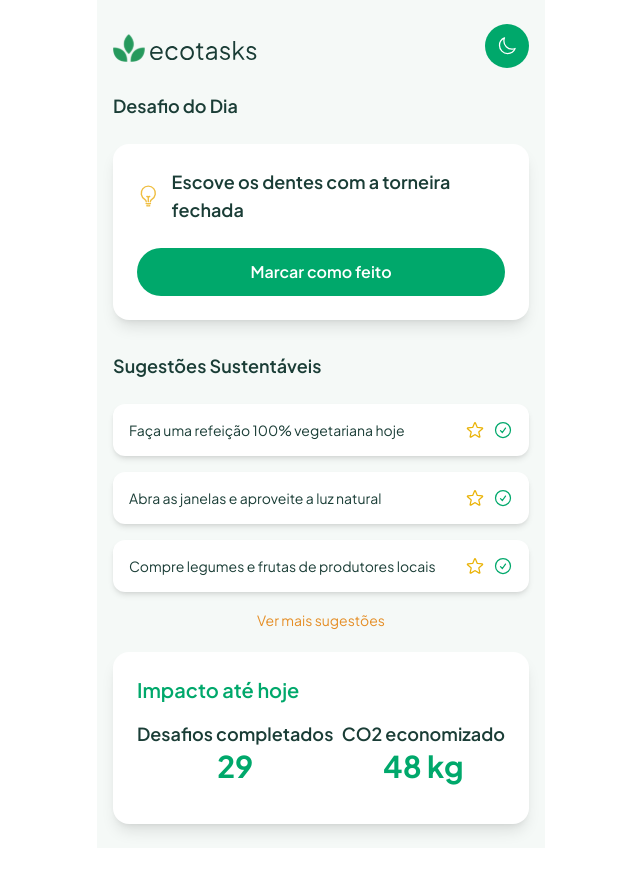
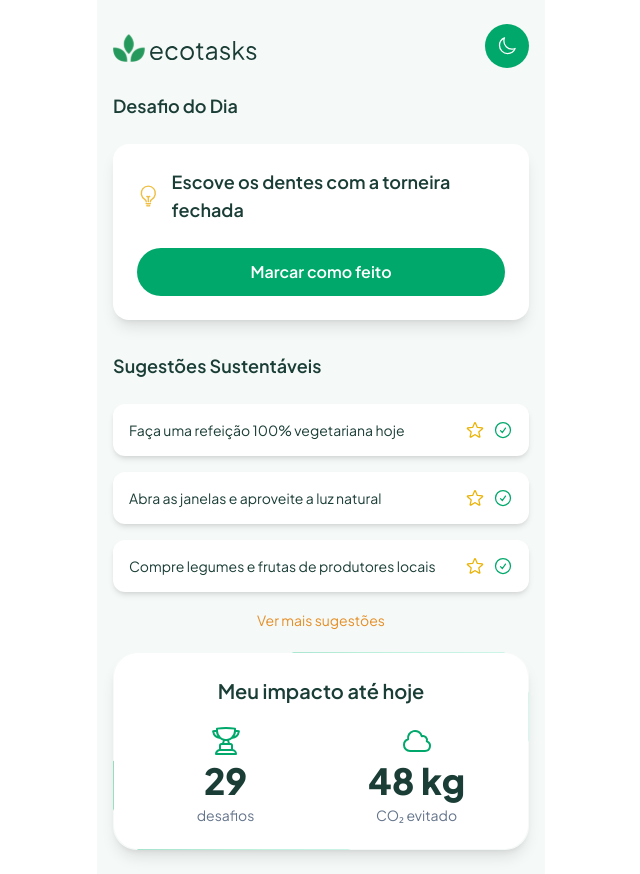
Before and after one commit to juliabacchi1/ecotasks, a React (Vite) app: page / in a window 1280 px wide. Shown: the whole page, without its empty margins (319-959 px from the left). Before the commit the page ends 848 px from the top, so only its background shows below. Built offline with nearby package versions, Linux system fonts and the light colour scheme.

Commit message:
Alterado o numero de sugestoes aparente e concluído, melhora no design do impactstats

```diff
--- a/src/components/Lists/SuggestionsSection.jsx
+++ b/src/components/Lists/SuggestionsSection.jsx
@@ -4,18 +4,32 @@ import SuggestionsSortable from "./SuggestionsSortable";
 export default function SuggestionsSection({ sugestoes, desafioDoDia }) {
   const [completedSuggestions, setCompletedSuggestions] = useState([]);
   const [favoriteSuggestions, setFavoriteSuggestions] = useState([]);
+  const [showCount, setShowCount] = useState(3); // Estado para controlar quantas sugestões mostrar
+  const [isShowMore, setIsShowMore] = useState(true); // Estado para controlar "Ver mais" ou "Ver menos"
 
+  // Filtra as sugestões para excluir o desafio do dia
   const sugestoesFiltradas = sugestoes.filter(
     (sugestao) => sugestao !== desafioDoDia
   );
-  const sugestoesParaExibir = sugestoesFiltradas.slice(0, 3);
 
+  // Organiza a lista com as concluídas no final
+  const sugestoesParaExibir = [
+    ...sugestoesFiltradas.filter(
+      (sugestao) => !completedSuggestions.includes(sugestao)
+    ),
+    ...sugestoesFiltradas.filter((sugestao) =>
+      completedSuggestions.includes(sugestao)
+    ),
+  ].slice(0, showCount); // Limita a quantidade de sugestões com base no showCount
+
+  // Lida com a conclusão de uma sugestão
   const handleCompleteSuggestion = (sugestao) => {
     if (!completedSuggestions.includes(sugestao)) {
       setCompletedSuggestions([...completedSuggestions, sugestao]);
     }
   };
 
+  // Lida com a mudança de favorito de uma sugestão
   const toggleFavorite = (sugestao) => {
     if (favoriteSuggestions.includes(sugestao)) {
       setFavoriteSuggestions(
@@ -25,6 +39,21 @@ export default function SuggestionsSection({ sugestoes, desafioDoDia }) {
       setFavoriteSuggestions([...favoriteSuggestions, sugestao]);
     }
   };
+
+const handleLoadMore = () => {
+  if (isShowMore) {
+    // Quando em "Ver mais", adiciona 3 sugestões
+    setShowCount((prev) => prev + 3);
+    if (showCount + 3 >= sugestoesFiltradas.length) {
+      setIsShowMore(false); // Muda para "Ver menos" se não houver mais sugestões
+    }
+  } else {
+    // Quando em "Ver menos", volta para o início (apenas 3 sugestões)
+    setShowCount(3);
+    setIsShowMore(true); // Muda para "Ver mais" após voltar para o início
+  }
+};
+
 
   return (
     <section className="mt-8">
@@ -40,10 +69,15 @@ export default function SuggestionsSection({ sugestoes, desafioDoDia }) {
 
       <div className="text-center mt-4">
         <button
-          aria-label="Ver mais sugestões sustentáveis"
+          onClick={handleLoadMore}
+          aria-label={
+            isShowMore
+              ? "Ver mais sugestões sustentáveis"
+              : "Ver menos sugestões"
+          }
           className="text-[#E58E26] text-sm cursor-pointer hover:underline bg-transparent border-none"
         >
-          Ver mais sugestões
+          {isShowMore ? "Ver mais sugestões" : "Ver menos"}
         </button>
       </div>
     </section>
--- a/src/components/Stats/ImpactStats.jsx
+++ b/src/components/Stats/ImpactStats.jsx
@@ -1,26 +1,34 @@
+import { TrophyIcon, CloudIcon } from "@heroicons/react/24/outline";
+
 export default function ImpactStats({ completed, co2 }) {
   return (
-    <div className="bg-white dark:bg-[#2A2A2A] p-6 rounded-2xl shadow-lg">
-      <h3 className="text-xl font-semibold text-[#00A86B] dark:text-[#6EE7B7] mb-4">
-        Impacto até hoje
-      </h3>
+    <div className="relative overflow-hidden rounded-3xl shadow-lg p-[1px]">
+      <div className="absolute inset-0 bg-gradient-to-br from-[#00a86b] via-[#6ee7b7] to-[#b2f5ea] animate-[spin_6s_linear_infinite] rounded-3xl opacity-40" />
+      <div className="relative z-10 bg-white dark:bg-[#1E1E1E] rounded-3xl p-6">
+        <h3 className="text-xl text-center font-semibold dark:text-[#6EE7B7] mb-5">
+          Meu impacto até hoje
+        </h3>
 
-      <div className="flex justify-between mb-4">
-        <div className="text-center">
-          <p className="text-lg font-semibold text-[#1A3D36] dark:text-[#E5E5E5]">
-            Desafios completados
-          </p>
-          <p className="text-3xl font-bold text-[#00A86B] dark:text-[#6EE7B7]">
-            {completed}
-          </p>
-        </div>
-        <div className="text-center">
-          <p className="text-lg font-semibold text-[#1A3D36] dark:text-[#E5E5E5]">
-            CO2 economizado
-          </p>
-          <p className="text-3xl font-bold text-[#00A86B] dark:text-[#6EE7B7]">
-            {co2} kg
-          </p>
+        <div className="grid grid-cols-2 gap-4">
+          <div className="flex flex-col items-center gap-1">
+            <TrophyIcon className="h-8 w-8 text-[#00A86B]" />
+            <p className="text-4xl font-extrabold text-[#1A3D36] dark:text-[#E5E5E5]">
+              {completed}
+            </p>
+            <span className="text-sm text-[#64748b] dark:text-[#94a3b8]">
+              desafios
+            </span>
+          </div>
+
+          <div className="flex flex-col items-center gap-1">
+            <CloudIcon className="h-8 w-8 text-[#00A86B]" />
+            <p className="text-4xl font-extrabold text-[#1A3D36] dark:text-[#E5E5E5]">
+              {co2 > 0 ? Math.round(co2) : 0} kg{" "}
+            </p>
+            <span className="text-sm text-[#64748b] dark:text-[#94a3b8]">
+              CO₂ evitado
+            </span>
+          </div>
         </div>
       </div>
     </div>
--- a/src/pages/AppShell/AppShell.jsx
+++ b/src/pages/AppShell/AppShell.jsx
@@ -10,8 +10,7 @@ export default function AppShell() {
   const [co2, setCo2] = useState(48);
   const [challengeDone, setChallengeDone] = useState(false);
   const [isDarkMode, setIsDarkMode] = useState(false);
-
-  const sugestoes = suggestions;
+  const [sugestoes, setSugestoes] = useState(suggestions);
 
   function getSugestaoDoDia(lista) {
     const hoje = new Date();
@@ -28,6 +27,40 @@ export default function AppShell() {
       setCo2((prev) => prev + 2);
       setChallengeDone(true);
     }
+  };
+
+  const handleCompleteSuggestion = (id) => {
+    // Atualiza a sugestão como concluída
+    const updatedSugestoes = sugestoes.map((sugestao) => {
+      if (sugestao.title === id) {
+        return { ...sugestao, completed: true }; // Marca como concluída
+      }
+      return sugestao;
+    });
+
+    // Organiza as sugestões em blocos de 3
+    const sugestoesPorBloco = [];
+    let blocoAtual = [];
+
+    updatedSugestoes.forEach((sugestao, index) => {
+      blocoAtual.push(sugestao);
+      if (blocoAtual.length === 3 || index === updatedSugestoes.length - 1) {
+        sugestoesPorBloco.push(blocoAtual);
+        blocoAtual = [];
+      }
+    });
+
+    // Para cada bloco, movemos as completadas para o final
+    const reorganizedSugestoes = sugestoesPorBloco.map((bloco) => {
+      const completadas = bloco.filter((sugestao) => sugestao.completed);
+      const pendentes = bloco.filter((sugestao) => !sugestao.completed);
+      return [...pendentes, ...completadas]; // Move completadas para o final do bloco
+    });
+
+    // Achata a lista de blocos de volta para um array único
+    const flatSugestoes = reorganizedSugestoes.flat();
+
+    setSugestoes(flatSugestoes); // Atualiza o estado com a nova ordem
   };
 
   useEffect(() => {
@@ -82,7 +115,11 @@ export default function AppShell() {
         onComplete={handleCompleteChallenge}
       />
 
-      <SuggestionsSection sugestoes={sugestoes} desafioDoDia={desafioDoDia} />
+      <SuggestionsSection
+        sugestoes={sugestoes}
+        desafioDoDia={desafioDoDia}
+        onCompleteSuggestion={handleCompleteSuggestion} // Passando a função para marcar a sugestão como concluída
+      />
 
       <div className="mt-5">
         <ImpactStats completed={completed} co2={co2} />
```
